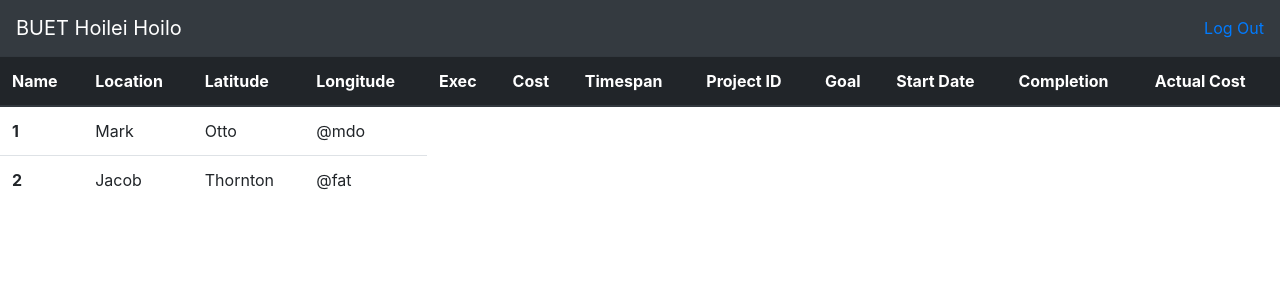
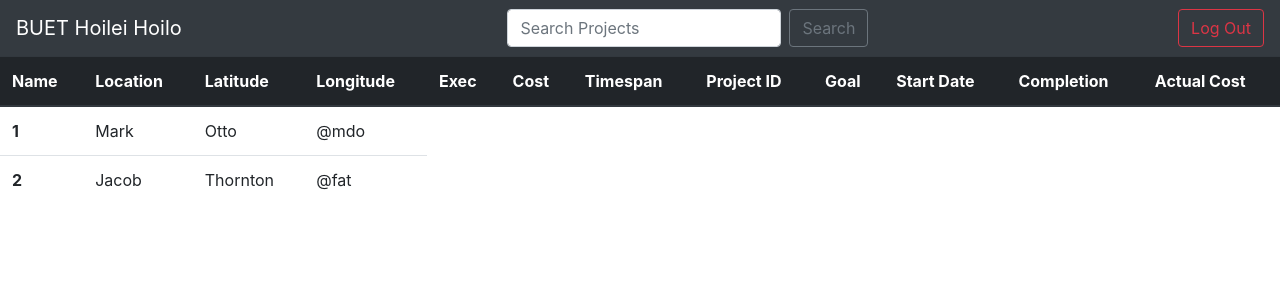
Before and after one commit to ArifShariar/Code_Samurai_2022, a Django app: page /projects/show_project_list/ in a window 1280 px wide. Shown: the top 300 px of the page. Run offline with Django 4.2, Linux system fonts and the light colour scheme; some libraries are stand-ins or nearby versions.

Commit message:
navbars updated

```diff
--- a/templates/projects/show_project_list.html
+++ b/templates/projects/show_project_list.html
@@ -9,9 +9,14 @@
 </head>
 <body>
 
-<nav class="navbar navbar-light bg-dark justify-content-between">
+<nav class="navbar navbar-light bg-dark">
     <a class="navbar-brand text-white">BUET Hoilei Hoilo</a>
-    <a href="">Log Out</a>
+    <form class="form-inline my-2 my-lg-0" method="post" action="{% url 'search_projects_results' %}">
+        {% csrf_token %}
+        <input class="form-control mr-sm-2" type="text" id="search-input" name="search-input" placeholder="Search Projects">
+        <button class="btn btn-outline-secondary" type="submit">Search</button>
+    </form>
+    <a class="btn btn-outline-danger" href="{% url 'logout_user' %}">Log Out</a>
 </nav>
 
 <table class="table">
```
Also changed, not shown: templates/projects/search_project_result.html (+7 -2 lines), templates/projects/show_project_details.html (+7 -2 lines).
